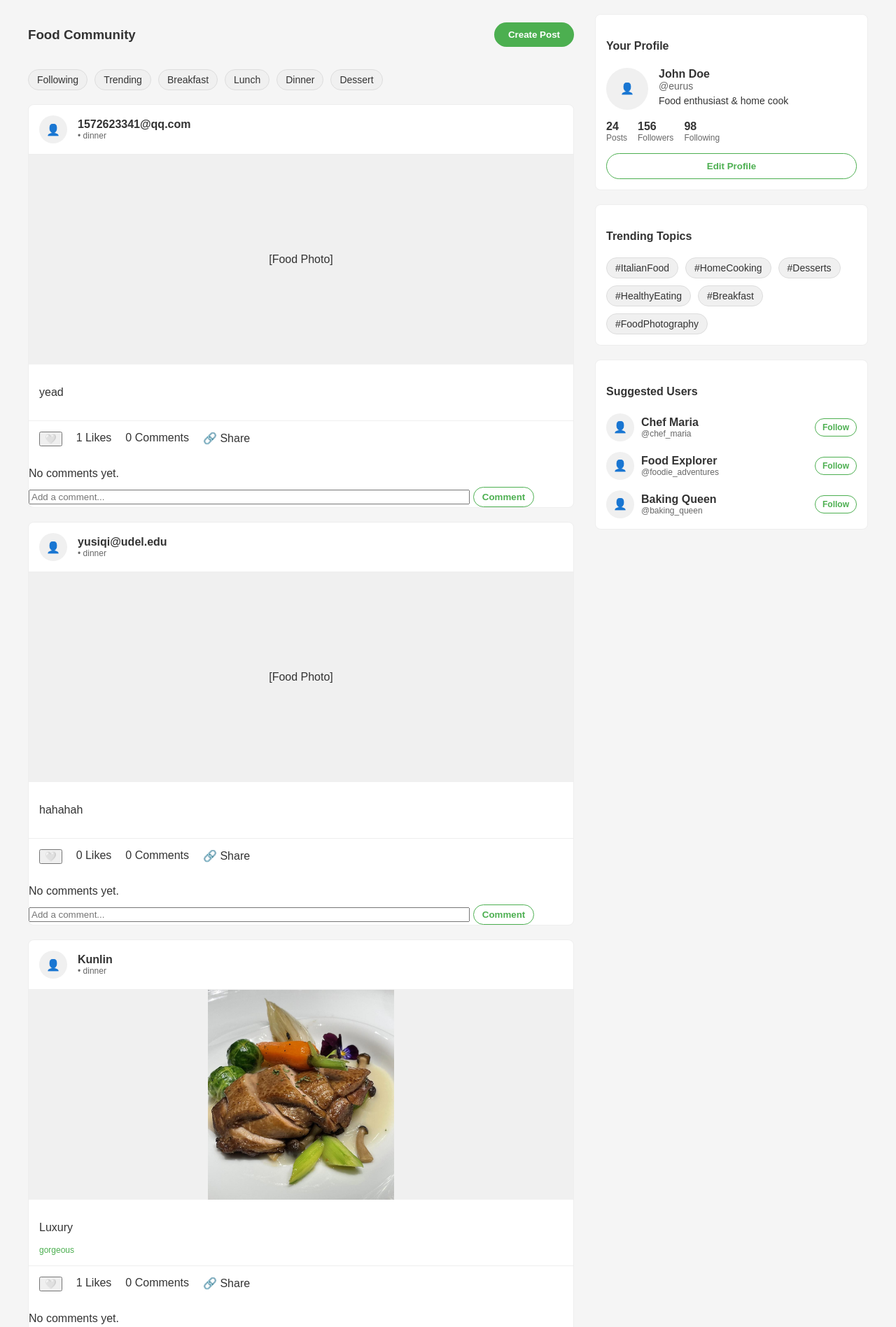
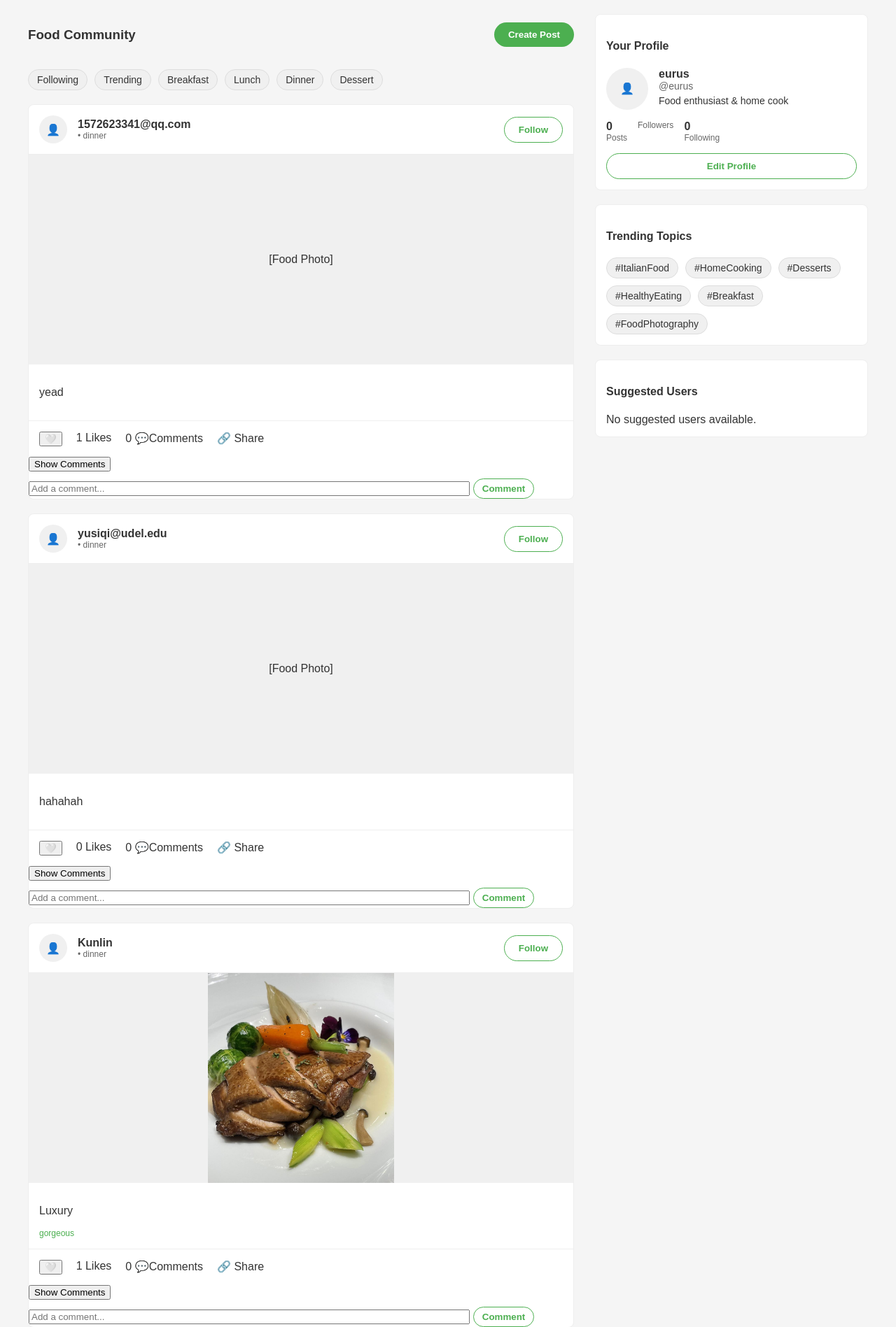
Before and after one commit to HeatherYangHui/FoodMasterWebsite, a Django app: page /social/ in a window 1280 px wide. Shown: the part 91-1988 px from the top of the page at 70% size. Run offline with Django 5.2, Linux system fonts and the light colour scheme; a user stored in the database is signed in; data comes from the database, SQL or seed files in the repository; both versions use the stored data as it was after the commit; some libraries are stand-ins or nearby versions.

Commit message:
add follow function

```diff
--- a/foodmaster/foodmaster/models.py
+++ b/foodmaster/foodmaster/models.py
@@ -24,6 +24,12 @@ class Profile(models.Model):
     full_name = models.CharField(max_length=255, blank=True)
     bio = models.TextField(blank=True, null=True)
     profile_image = models.ImageField(upload_to='profile_images/', blank=True, null=True)
+    followers = models.ManyToManyField(settings.AUTH_USER_MODEL, related_name='following_profiles', blank=True)
+    following = models.ManyToManyField(
+        settings.AUTH_USER_MODEL,
+        related_name='followers_profiles',
+        blank=True
+    )
 
     def __str__(self):
         return self.user.username
--- a/foodmaster/foodmaster/templates/foodmaster/social_feed.html
+++ b/foodmaster/foodmaster/templates/foodmaster/social_feed.html
@@ -24,17 +24,26 @@
         <div class="social-feed">
           {% if posts %}
             {% for post in posts %}
-            <div class="post" data-post-id="{{ post.id }}">
+            <div class="post" id="post-{{ post.id }}" data-post-id="{{ post.id }}">
               <div class="post-header">
                 <div class="post-avatar">👤</div>
-                <div>
+                <div style="flex: 1;">
                   <div style="font-weight: bold;">{{ post.author }}</div>
                   <div style="font-size: 12px; color: #666;">{{ post.time_ago }} • {{ post.category }}</div>
                 </div>
+                {% if request.user != post.author %}
+                  <button class="btn btn-secondary btn-sm follow-btn" data-profile-id="{{ post.author.profile.id }}" onclick="toggleFollow(this)">
+                    {% if request.user in post.author.profile.followers.all %}
+                      Unfollow
+                    {% else %}
+                      Follow
+                    {% endif %}
+                  </button>
+                {% endif %}
               </div>
               <div class="post-image">
                 {% if post.photo %}
-                  <img src="{{ post.photo.url }}" alt="Post Photo" style="max-width: 100%; height: 100%;">
+                  <img src="{{ post.photo.url }}" loading="lazy" alt="Post Photo" style="max-width: 100%; height: 100%;">
                 {% else %}
                   [Food Photo]
                 {% endif %}
@@ -56,11 +65,15 @@
                   {% endif %}
                 </button>
                 <span class="like-count">{{ post.total_likes }} Likes</span>
-                <span class="comment-count">{{ post.comments.count }} Comments</span>
+                <span class="comment-count">{{ post.comments.count }} 💬Comments</span>
                 <div>🔗 Share</div>
+                {% if post.author == request.user %}
+                    <button onclick="deletePost(this)" class="btn btn-danger btn-sm" style="float: right;">🗑️ Delete</button>
+                {% endif %}
               </div>
-              <!-- 评论列表 -->
-              <div class="comments" data-post-id="{{ post.id }}" style="margin-top: 15px;">
+              <button class="toggle-comments-btn" onclick="toggleComments(this)"> Show Comments</button>
+              <!-- comment list -->
+              <div class="comments" data-post-id="{{ post.id }}" style="margin-top: 15px; display: none;">
                 {% for comment in post.comments.all %}
                   <div class="comment" style="margin-bottom: 10px;">
                     <strong>{{ comment.author.username }}</strong>: {{ comment.content }}
@@ -72,7 +85,7 @@
                 {% endfor %}
               </div>
 
-              <!-- 评论表单：使用 AJAX 提交 -->
+              <!-- submit commet use ajax -->
               <form class="comment-form" data-post-id="{{ post.id }}" onsubmit="addComment(event, this)" style="margin-top: 10px;">
                 {% csrf_token %}
                 <input type="text" name="content" placeholder="Add a comment..." style="width: 80%;">
@@ -90,26 +103,26 @@
           <div style="display: flex; margin-bottom: 15px;">
             <div style="width: 60px; height: 60px; border-radius: 50%; background-color: #f0f0f0; margin-right: 15px; display: flex; align-items: center; justify-content: center;">👤</div>
             <div>
-              <div style="font-weight: bold;">{{ user.full_name|default:"John Doe" }}</div>
-              <div style="font-size: 14px; color: #666;">@{{ user.username|default:"johndoe" }}</div>
+              <div style="font-weight: bold;">{{ user.username }}</div>
+              <div style="font-size: 14px; color: #666;">@{{ user.username }}</div>
               <div style="font-size: 14px; margin-top: 5px;">{{ user.bio|default:"Food enthusiast & home cook" }}</div>
             </div>
           </div>
           <div style="display: flex; gap: 15px; margin-bottom: 15px;">
             <div>
-              <div style="font-weight: bold;">{{ user.posts_count|default:"24" }}</div>
+              <div style="font-weight: bold;">{{ user.post_set.count }}</div>
               <div style="font-size: 12px; color: #666;">Posts</div>
             </div>
             <div>
-              <div style="font-weight: bold;">{{ user.followers_count|default:"156" }}</div>
+              <div style="font-weight: bold;">{{ user.profile.followers.count }}</div>
               <div style="font-size: 12px; color: #666;">Followers</div>
             </div>
             <div>
-              <div style="font-weight: bold;">{{ user.following_count|default:"98" }}</div>
+              <div style="font-weight: bold;">{{ user.following_profiles.count }}</div>
               <div style="font-size: 12px; color: #666;">Following</div>
             </div>
           </div>
-          <button class="btn btn-secondary" style="width: 100%;">Edit Profile</button>
+          <a href="{% url 'profile' %}"><button class="btn btn-secondary" style="width: 100%;">Edit Profile</button></a>
         </div>
 
         <div style="background-color: white; border-radius: 8px; border: 1px solid #eee; padding: 15px; margin-bottom: 20px;">
@@ -126,44 +139,40 @@
 
         <div style="background-color: white; border-radius: 8px; border: 1px solid #eee; padding: 15px;">
           <h4>Suggested Users</h4>
-
-          <div style="display: flex; justify-content: space-between; align-items: center; margin-bottom: 15px;">
-            <div style="display: flex; align-items: center;">
-              <div style="width: 40px; height: 40px; border-radius: 50%; background-color: #f0f0f0; margin-right: 10px; display: flex; align-items: center; justify-content: center;">👤</div>
-              <div>
-                <div style="font-weight: bold;">Chef Maria</div>
-                <div style="font-size: 12px; color: #666;">@chef_maria</div>
+          {% if suggested_users %}
+            {% for suggested in suggested_users %}
+            <div style="display: flex; justify-content: space-between; align-items: center; margin-bottom: 15px;">
+              <div style="display: flex; align-items: center;">
+                <div style="width: 40px; height: 40px; border-radius: 50%; background-color: #f0f0f0; margin-right: 10px; display: flex; align-items: center; justify-content: center;">
+                  {% if suggested.profile_image %}
+                    <img src="{{ suggested.profile_image.url }}" alt="Profile Image" style="width: 100%; height: 100%; border-radius: 50%;">
+                  {% else %}
+                    👤
+                  {% endif %}
+                </div>
+                <div>
+                  <div style="font-weight: bold;">{{ suggested.user.username }}</div>
+                  <div style="font-size: 12px; color: #666;">@{{ suggested.user.username }}</div>
+                </div>
               </div>
+              <button class="btn btn-secondary follow-btn" data-profile-id="{{ suggested.id }}" onclick="toggleFollow(this)">
+                {% if request.user in suggested.followers.all %}
+                  Unfollow
+                {% else %}
+                  Follow
+                {% endif %}
+              </button>
             </div>
-            <button class="btn btn-secondary" style="padding: 5px 10px; font-size: 12px;">Follow</button>
-          </div>
-
-          <div style="display: flex; justify-content: space-between; align-items: center; margin-bottom: 15px;">
-            <div style="display: flex; align-items: center;">
-              <div style="width: 40px; height: 40px; border-radius: 50%; background-color: #f0f0f0; margin-right: 10px; display: flex; align-items: center; justify-content: center;">👤</div>
-              <div>
-                <div style="font-weight: bold;">Food Explorer</div>
-                <div style="font-size: 12px; color: #666;">@foodie_adventures</div>
-              </div>
-            </div>
-            <button class="btn btn-secondary" style="padding: 5px 10px; font-size: 12px;">Follow</button>
-          </div>
-
-          <div style="display: flex; justify-content: space-between; align-items: center;">
-            <div style="display: flex; align-items: center;">
-              <div style="width: 40px; height: 40px; border-radius: 50%; background-color: #f0f0f0; margin-right: 10px; display: flex; align-items: center; justify-content: center;">👤</div>
-              <div>
-                <div style="font-weight: bold;">Baking Queen</div>
-                <div style="font-size: 12px; color: #666;">@baking_queen</div>
-              </div>
-            </div>
-            <button class="btn btn-secondary" style="padding: 5px 10px; font-size: 12px;">Follow</button>
-          </div>
+            {% endfor %}
+          {% else %}
+            <div>No suggested users available.</div>
+          {% endif %}
         </div>
       </div>
     </div>
   </div>
 </div>
+
 
 
 <!-- JavaScript for AJAX operations -->
@@ -225,5 +234,75 @@
     })
     .catch(error => console.error('Error:', error));
   }
+
+  function toggleComments(button) {
+    const postElement = button.closest('.post');
+    const commentsSection = postElement.querySelector('.comments');
+    if (commentsSection.style.display === 'none') {
+      commentsSection.style.display = 'block';
+      button.textContent = '💬 Hide Comments';
+    } else {
+      commentsSection.style.display = 'none';
+      button.textContent = '💬 Show Comments';
+    }
+  }
+
+  function deletePost(buttonElement) {
+  if (!confirm("Are you sure you want to delete this post?")) return;
+  const postElement = buttonElement.closest('.post');
+  const postId = postElement.dataset.postId;
+
+  fetch(`/posts/${postId}/delete/`, {
+    method: 'POST',
+    headers: {
+      'X-CSRFToken': getCookie('csrftoken'),
+      'Content-Type': 'application/json',
+    }
+  })
+  .then(response => response.json())
+  .then(data => {
+    if (data.success) {
+      postElement.remove();
+    } else {
+      alert(data.error || 'Delete failed.');
+    }
+  });
+}
+
+  function getCookie(name) {
+    let cookieValue = null;
+    if (document.cookie && document.cookie !== '') {
+      const cookies = document.cookie.split(';');
+      for (let i = 0; i < cookies.length; i++) {
+        const cookie = cookies[i].trim();
+        if (cookie.substring(0, name.length + 1) === (name + '=')) {
+          cookieValue = decodeURIComponent(cookie.substring(name.length + 1));
+          break;
+        }
+      }
+    }
+    return cookieValue;
+  }
+
+  function toggleFollow(buttonElement) {
+    const profileId = buttonElement.dataset.profileId;
+    fetch(`/ajax/follow/${profileId}/`, {
+      method: 'POST',
+      headers: {
+        'X-CSRFToken': csrftoken,
+        'Content-Type': 'application/x-www-form-urlencoded'
+      }
+    })
+    .then(response => response.json())
+    .then(data => {
+      if (data.success) {
+        buttonElement.textContent = data.is_following ? 'Unfollow' : 'Follow';
+      } else {
+        alert('Error: ' + data.error);
+      }
+    })
+    .catch(error => console.error('Error:', error));
+  }
+
 </script>
 {% endblock %}
--- a/foodmaster/foodmaster/views.py
+++ b/foodmaster/foodmaster/views.py
@@ -16,6 +16,7 @@ from django.contrib.gis.geos import Point
 from django.contrib.gis.measure import D  # Distance
 from .models import Restaurant
 from .models import Post
+from .models import Profile
 
 from django.views.decorators.http import require_POST
 from .models import Comment
@@ -26,8 +27,10 @@ from django.shortcuts import get_object_or_404, redirect
 import math
 import requests
 from django.conf import settings
-
-
+from PIL import Image
+from io import BytesIO
+from django.core.files.uploadedfile import InMemoryUploadedFile
+import sys
 
 # -----------------------------
 # Login View
@@ -67,7 +70,13 @@ def register_view(request):
         user.first_name = full_name
         user.save()
 
-        # Log the user in and specify the backend
+        # Automatically create a Profile tied to this new user
+        Profile.objects.create(
+            user=user,
+            full_name=full_name  # Optionally set other fields
+        )
+
+        # Log the user in
         login(request, user, backend='django.contrib.auth.backends.ModelBackend')
         return redirect('dashboard')
     else:
@@ -294,6 +303,26 @@ def create_post_view(request):
         category = request.POST.get('category', '')
         tags = request.POST.get('tags', '')
         photo = request.FILES.get('photo')
+        if photo:
+            try:
+                image = Image.open(photo)
+                image.thumbnail((1024, 1024))
+
+                image_io = BytesIO()
+                image_format = image.format if image.format else 'JPEG'
+                image.save(image_io, format=image_format)
+                # compress img when uploading to cut down latency
+                # Create new InMemoryUploadedFile
+                photo = InMemoryUploadedFile(
+                    image_io,       # file
+                    'photo',        # field name
+                    photo.name,     # file name
+                    f'image/{image_format.lower()}',  # content_type
+                    image_io.tell(),# size
+                    None            # charset
+                )
+            except Exception as e:
+                print("Image processing error:", e)
         if tags:
             tags_list = [tag.strip() for tag in tags.split(',')]
         else:
@@ -352,7 +381,6 @@ def like_post_ajax(request, post_id):
         post = get_object_or_404(Post, id=post_id)
         user = request.user
 
-        # 判断用户是否已点赞
         liked = user in post.likes.all()
         if liked:
             post.likes.remove(user)
@@ -361,8 +389,47 @@ def like_post_ajax(request, post_id):
 
         return JsonResponse({
             'success': True,
-            'liked': not liked,  # 点完之后是已点赞吗？
+            'liked': not liked,
             'likes_count': post.likes.count()
         })
     else:
         return JsonResponse({'success': False, 'error': 'Invalid method'}, status=400)
+
+
+@login_required
+def delete_post_ajax(request, post_id):
+    """
+    AJAX endpoint for deleting a post.
+    Returns JSON with success status.
+    """
+    if request.method == 'POST':
+        post = get_object_or_404(Post, id=post_id)
+        if post.author == request.user:
+            post.delete()
+            return JsonResponse({'success': True})
+        else:
+            return JsonResponse({'success': False, 'error': 'You do not have permission to delete this post.'}, status=403)
+    else:
+        return JsonResponse({'success': False, 'error': 'Invalid method'}, status=400)
+
+
+@login_required
+def toggle_follow(request, profile_id):
+    profile = get_object_or_404(Profile, id=profile_id)
+    current_user = request.user
+
+    if profile.user == current_user:
+        return JsonResponse({'success': False, 'error': "You cannot follow yourself."}, status=400)
+
+    if current_user in profile.followers.all():
+        profile.followers.remove(current_user)
+        is_following = False
+    else:
+        profile.followers.add(current_user)
+        is_following = True
+
+    return JsonResponse({
+        'success': True,
+        'is_following': is_following,
+        'followers_count': profile.followers.count()
+    })
--- a/foodmaster/webapps/urls.py
+++ b/foodmaster/webapps/urls.py
@@ -20,6 +20,8 @@ from foodmaster import views
 from django.conf import settings
 from django.conf.urls.static import static
 from django.urls import path, include
+
+
 
 
 app_name = "foodmaster"
@@ -54,6 +56,8 @@ urlpatterns = [
     path('create_post/', views.create_post_view, name='create_post'),
     path('ajax/like/<int:post_id>/', views.like_post_ajax, name='like_post_ajax'),
     path('ajax/comment/<int:post_id>/', views.add_comment_ajax, name='add_comment_ajax'),
+    path('posts/<int:post_id>/delete/', views.delete_post_ajax, name='delete_post'),
+    path('ajax/follow/<int:profile_id>/', views.toggle_follow, name='toggle_follow'),
 ]
 
 
```
Also changed, not shown: foodmaster/db.sqlite3, foodmaster/foodmaster/migrations/0005_profile_followers.py (added), foodmaster/foodmaster/migrations/0006_profile_following.py (added), foodmaster/media/post_photos/FullSizeRender.jpeg (added), foodmaster/media/post_photos/IMG_4069_rsnoMQ4.jpeg (added).
